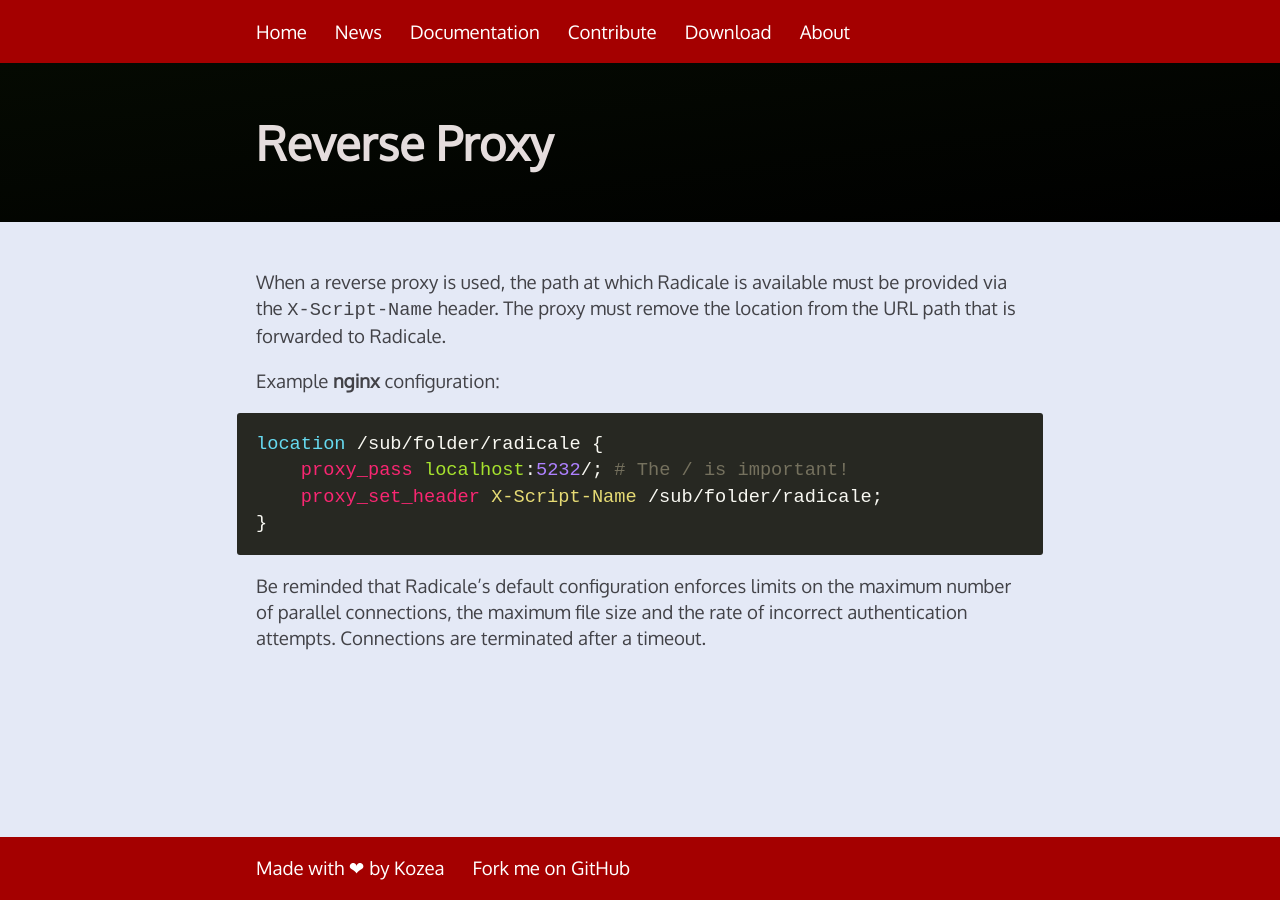
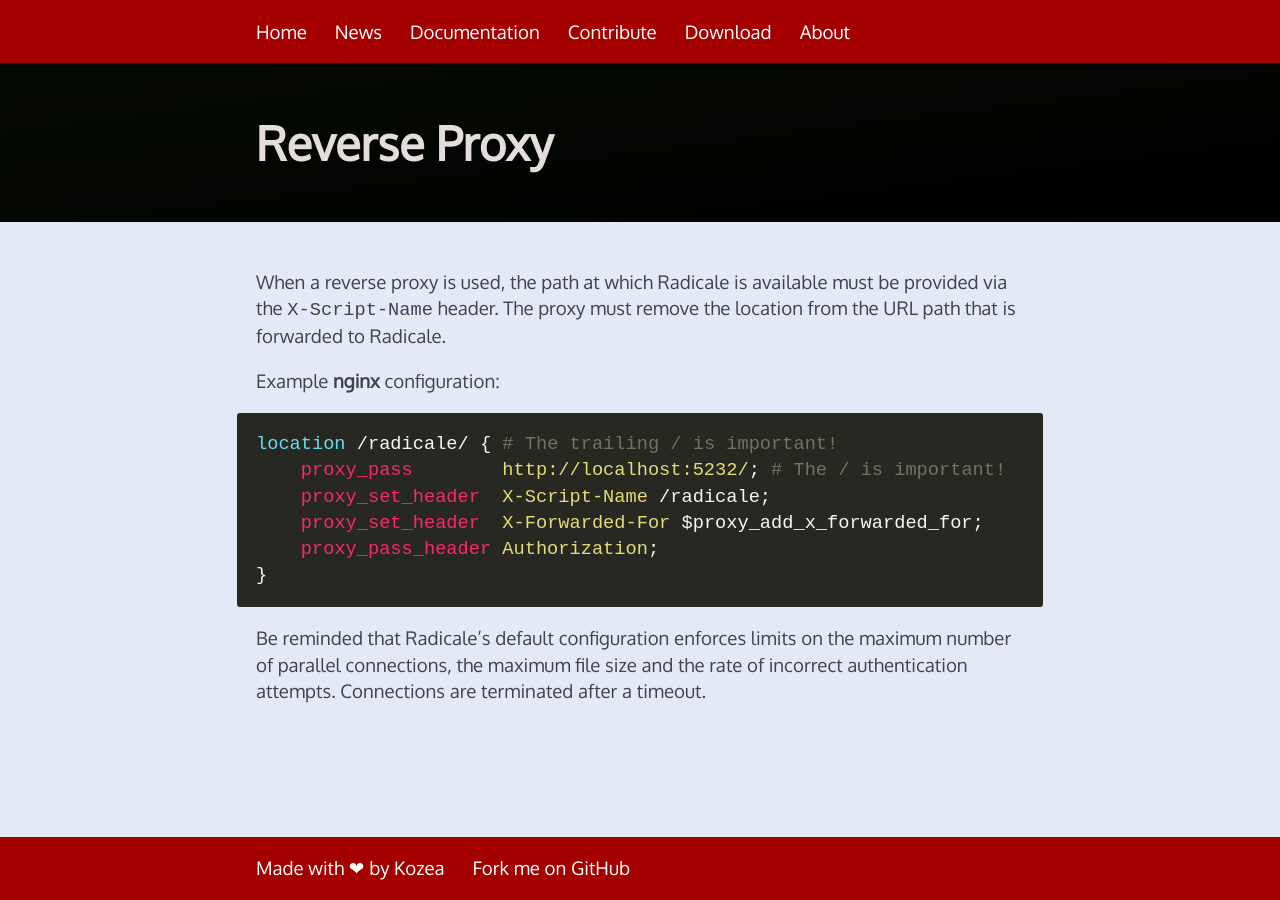
Before and after one commit to Kozea/Radicale, a Jekyll site: the page built from proxy.md, in a window 1280 px wide. Built offline with Jekyll 4.4.1, drawn with Linux system fonts in a browser that asks for light colours.

Commit message:
Improve nginx example

````diff
--- a/proxy.md
+++ b/proxy.md
@@ -10,9 +10,11 @@
 
 Example **nginx** configuration:
 ```nginx
-location /sub/folder/radicale {
-    proxy_pass localhost:5232/; # The / is important!
-    proxy_set_header X-Script-Name /sub/folder/radicale;
+location /radicale/ { # The trailing / is important!
+    proxy_pass        http://localhost:5232/; # The / is important!
+    proxy_set_header  X-Script-Name /radicale;
+    proxy_set_header  X-Forwarded-For $proxy_add_x_forwarded_for;
+    proxy_pass_header Authorization;
 }
 ```
 
````
